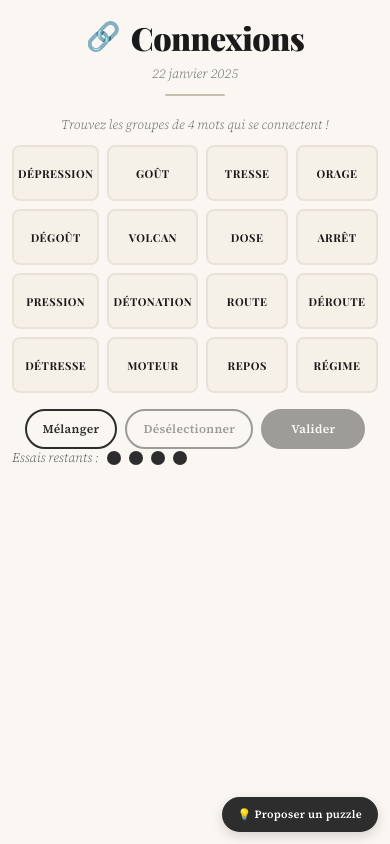
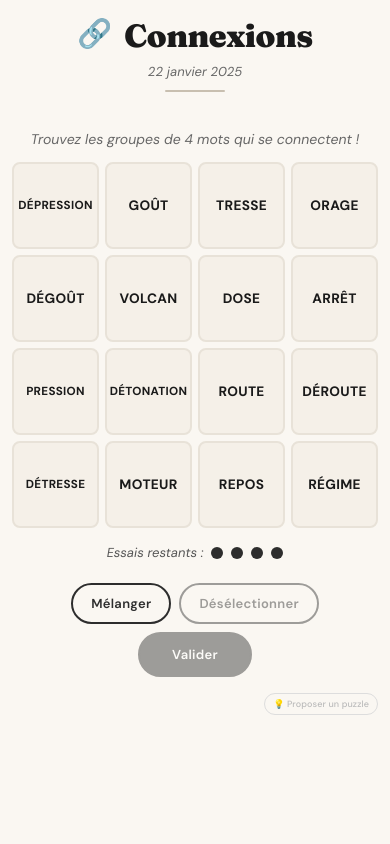
Before and after one commit to f-leroux/french-connections, a React (Create React App) app in the folder client/: page / in a window 390 px wide. Built offline with nearby package versions, Linux system fonts and the light colour scheme.

Commit message:
ui update part 2

```diff
--- a/client/src/App.jsx
+++ b/client/src/App.jsx
@@ -154,22 +154,9 @@ function App() {
           <span className="solved-emoji">{categoryEmojis[index]}</span>
           <div>
             <div className="solved-theme">{group.name.toUpperCase()}</div>
-            <div className="solved-words">{group.words.join(' · ')}</div>
+            <div className="solved-words">{group.words.map(w => w.toUpperCase()).join(' · ')}</div>
           </div>
         </div>
-      ))}
-    </div>
-  );
-
-  // Mistakes dots display
-  const MistakesDots = () => (
-    <div className="mistakes-row">
-      <span className="mistakes-label">Essais restants :</span>
-      {Array.from({ length: maxMistakes }).map((_, i) => (
-        <div
-          key={i}
-          className={`mistake-dot ${i < (maxMistakes - mistakes) ? 'active' : 'inactive'}`}
-        />
       ))}
     </div>
   );
@@ -204,12 +191,9 @@ function App() {
           puzzleComplete={puzzleComplete}
           hasMistakesLeft={hasMistakesLeft}
           generateShareText={generateShareText}
+          mistakes={mistakes}
+          maxMistakes={maxMistakes}
         />
-      )}
-
-      {/* Mistakes display */}
-      {hasMistakesLeft && !puzzleComplete && (
-        <MistakesDots />
       )}
 
       {/* Game over state */}
@@ -229,6 +213,7 @@ function App() {
       )}
 
       {/* Submit puzzle button */}
+      <div className="submit-puzzle-wrapper">
         <button
           className="submit-puzzle-button"
           onClick={() => setShowSubmissionForm(true)}
@@ -236,6 +221,7 @@ function App() {
         >
           💡 Proposer un puzzle
         </button>
+      </div>
 
       {/* Submission form modal */}
       <PuzzleSubmissionForm
--- a/client/src/components/PuzzleGrid.jsx
+++ b/client/src/components/PuzzleGrid.jsx
@@ -13,7 +13,9 @@ function PuzzleGrid({
   onGroupSelected,
   puzzleComplete,
   hasMistakesLeft,
-  generateShareText
+  generateShareText,
+  mistakes,
+  maxMistakes
 }) {
   const [selectedWords, setSelectedWords] = useState([]);
   const [shakeClass, setShakeClass] = useState('');
@@ -124,7 +126,7 @@ function PuzzleGrid({
             <span className="solved-emoji">{categoryEmojis[categoryInfo.index]}</span>
             <div>
               <div className="solved-theme">{categoryInfo.name.toUpperCase()}</div>
-              <div className="solved-words">{groupWords.join(' · ')}</div>
+              <div className="solved-words">{groupWords.map(w => w.toUpperCase()).join(' · ')}</div>
             </div>
           </div>
         );
@@ -151,6 +153,21 @@ function PuzzleGrid({
           </div>
         )}
       </div>
+
+      {/* Controls section */}
+      <div className="controls">
+        {/* Mistakes display - above buttons */}
+        {hasMistakesLeft && !puzzleComplete && (
+          <div className="mistakes-row">
+            <span className="mistakes-label">Essais restants :</span>
+            {Array.from({ length: maxMistakes }).map((_, i) => (
+              <div
+                key={i}
+                className={`mistake-dot ${i < (maxMistakes - mistakes) ? 'active' : 'inactive'}`}
+              />
+            ))}
+          </div>
+        )}
 
         {/* Button row */}
         <div className="button-row">
@@ -181,6 +198,7 @@ function PuzzleGrid({
           )}
         </div>
       </div>
+    </div>
   );
 }
 
--- a/client/src/styles/main.css
+++ b/client/src/styles/main.css
@@ -1,6 +1,6 @@
 /* client/src/styles/main.css */
 
-@import url('https://fonts.googleapis.com/css2?family=Playfair+Display:wght@700;900&family=Source+Serif+4:ital,wght@0,300;0,400;0,600;1,300&display=swap');
+@import url('https://fonts.googleapis.com/css2?family=DM+Sans:ital,wght@0,400;0,500;0,600;0,700;1,400&family=Fraunces:wght@700;900&display=swap');
 
 * {
   box-sizing: border-box;
@@ -65,36 +65,40 @@ body {
 /* ===== LAYOUT ===== */
 .app-container {
   width: 100%;
-  max-width: 560px;
+  max-width: 620px;
   margin: 0 auto;
-  padding: 24px 16px 40px;
-  font-family: 'Source Serif 4', Georgia, serif;
+  padding: 24px 16px 80px;
+  font-family: 'DM Sans', -apple-system, BlinkMacSystemFont, 'Segoe UI', sans-serif;
   text-align: center;
+  min-height: 100vh;
+  display: flex;
+  flex-direction: column;
+  justify-content: center;
 }
 
 /* ===== HEADER ===== */
 .header {
   text-align: center;
-  margin-bottom: 20px;
+  margin-bottom: 24px;
 }
 
 .logo-row {
   display: flex;
   align-items: center;
   justify-content: center;
-  gap: 10px;
-  margin-bottom: 6px;
+  gap: 12px;
+  margin-bottom: 8px;
 }
 
 .logo-icon {
-  font-size: 28px;
+  font-size: 36px;
   display: inline-block;
   animation: float 3s ease-in-out infinite;
 }
 
 h1 {
-  font-family: 'Playfair Display', Georgia, serif;
-  font-size: 38px;
+  font-family: 'Fraunces', Georgia, serif;
+  font-size: 48px;
   font-weight: 900;
   color: var(--text-dark);
   letter-spacing: -0.5px;
@@ -102,26 +106,26 @@ h1 {
 }
 
 h2 {
-  font-size: 15px;
+  font-size: 17px;
   color: #666;
   font-style: italic;
   font-weight: 300;
-  margin-top: 2px;
+  margin-top: 4px;
 }
 
 .divider {
-  width: 60px;
+  width: 80px;
   height: 2px;
   background: var(--divider);
-  margin: 12px auto 0;
+  margin: 16px auto 0;
   border-radius: 2px;
 }
 
 /* ===== INFO BAR ===== */
 .info-bar {
-  margin-top: 16px;
-  margin-bottom: 16px;
-  font-size: 15px;
+  margin-top: 20px;
+  margin-bottom: 20px;
+  font-size: 17px;
   color: #666;
   font-style: italic;
   font-weight: 300;
@@ -131,8 +135,8 @@ h2 {
 .puzzle-grid {
   display: grid;
   grid-template-columns: repeat(4, 1fr);
-  gap: 8px;
-  margin-bottom: 16px;
+  gap: 10px;
+  margin-bottom: 20px;
 }
 
 .puzzle-grid.shake-wrong {
@@ -146,22 +150,36 @@ h2 {
 /* ===== WORD CARDS / TILES ===== */
 .word-card {
   background: var(--bg-tile);
-  border-radius: 8px;
-  padding: 14px 6px;
+  border-radius: 10px;
+  padding: 8px 4px;
   display: flex;
   align-items: center;
   justify-content: center;
   border: 2px solid var(--border-tile);
-  min-height: 64px;
+  aspect-ratio: 4 / 3;
   cursor: pointer;
   transition: transform 0.15s, background 0.15s, box-shadow 0.15s;
   user-select: none;
-  font-size: 13px;
-  font-weight: 600;
-  letter-spacing: 0.8px;
+  font-weight: 700;
+  letter-spacing: 0.3px;
   text-align: center;
   color: var(--text-dark);
-  font-family: 'Playfair Display', Georgia, serif;
+  font-family: 'DM Sans', sans-serif;
+  line-height: 1.15;
+  overflow: hidden;
+}
+
+/* Dynamic font sizing based on text length - handled via data attribute */
+.word-card {
+  font-size: clamp(12px, 2.5vw, 18px);
+}
+
+.word-card.long-word {
+  font-size: clamp(10px, 2vw, 14px);
+}
+
+.word-card.very-long-word {
+  font-size: clamp(8px, 1.6vw, 12px);
 }
 
 .word-card:hover:not(.solved-tile) {
@@ -210,13 +228,14 @@ h2 {
 
 .solved-card {
   border-radius: 10px;
-  padding: 14px 20px;
+  padding: 0 20px;
   display: flex;
   align-items: center;
   gap: 14px;
   text-align: left;
-  margin-bottom: 8px;
+  margin-bottom: 10px;
   animation: fadeIn 0.5s ease;
+  aspect-ratio: 16 / 3;
 }
 
 .solved-card.category-0 {
@@ -240,27 +259,27 @@ h2 {
 }
 
 .solved-emoji {
-  font-size: 28px;
+  font-size: 32px;
   flex-shrink: 0;
 }
 
 .solved-theme {
-  font-family: 'Playfair Display', Georgia, serif;
+  font-family: 'DM Sans', sans-serif;
   font-weight: 700;
-  font-size: 15px;
-  margin-bottom: 2px;
+  font-size: 17px;
+  margin-bottom: 4px;
 }
 
 .solved-words {
-  font-size: 13px;
+  font-size: 14px;
   opacity: 0.85;
-  font-weight: 300;
-  letter-spacing: 0.3px;
+  font-weight: 400;
+  letter-spacing: 0.4px;
 }
 
 /* Legacy category name styling (for backwards compatibility) */
 .category-name {
-  font-family: 'Playfair Display', Georgia, serif;
+  font-family: 'DM Sans', sans-serif;
   font-weight: 700;
   padding: 0.5rem;
   margin-bottom: 0.5rem;
@@ -335,14 +354,14 @@ h2 {
 }
 
 .mistakes-label {
-  font-size: 13px;
+  font-size: 15px;
   color: #555;
   font-style: italic;
 }
 
 .mistake-dot {
-  width: 14px;
-  height: 14px;
+  width: 16px;
+  height: 16px;
   border-radius: 50%;
   transition: background 0.3s;
 }
@@ -370,14 +389,14 @@ h2 {
 }
 
 .button-row button {
-  padding: 10px 20px;
+  padding: 12px 24px;
   border-radius: 100px;
   border: 2px solid var(--accent-dark);
   background: transparent;
   color: var(--accent-dark);
-  font-size: 13px;
+  font-size: 15px;
   font-weight: 600;
-  font-family: 'Source Serif 4', Georgia, serif;
+  font-family: 'DM Sans', sans-serif;
   cursor: pointer;
   letter-spacing: 0.3px;
   transition: all 0.15s;
@@ -395,7 +414,7 @@ h2 {
 
 .button-row button.primary,
 .button-row button[type="submit"] {
-  padding: 10px 28px;
+  padding: 12px 32px;
   border: 2px solid var(--accent-dark);
   background: var(--accent-dark);
   color: #fff;
@@ -459,30 +478,30 @@ h2 {
 }
 
 /* ===== SUBMIT PUZZLE BUTTON ===== */
+.submit-puzzle-wrapper {
+  display: flex;
+  justify-content: flex-end;
+  margin-top: 20px;
+}
+
 .submit-puzzle-button {
-  position: fixed;
-  bottom: 20px;
-  right: 20px;
-  padding: 10px 20px;
-  background-color: var(--accent-dark);
-  color: white;
-  border: 2px solid var(--accent-dark);
+  padding: 3px 8px;
+  background: transparent;
+  color: #bbb;
+  border: 1px solid #ddd;
   border-radius: 100px;
   cursor: pointer;
-  font-size: 12px;
-  font-weight: 600;
-  font-family: 'Source Serif 4', Georgia, serif;
-  box-shadow: 0 4px 12px rgba(0, 0, 0, 0.15);
+  font-size: 9px;
+  font-weight: 500;
+  font-family: 'DM Sans', sans-serif;
   transition: all 0.15s;
-  z-index: 1000;
-  letter-spacing: 0.3px;
+  letter-spacing: 0.1px;
 }
 
 .submit-puzzle-button:hover {
-  background-color: #1a1a1a;
-  border-color: #1a1a1a;
-  transform: translateY(-2px);
-  box-shadow: 0 6px 16px rgba(0, 0, 0, 0.2);
+  background: #f0ebe3;
+  color: #888;
+  border-color: #ccc;
 }
 
 /* ===== MODAL ===== */
@@ -539,7 +558,7 @@ h2 {
 }
 
 .modal-content h2 {
-  font-family: 'Playfair Display', Georgia, serif;
+  font-family: 'Fraunces', Georgia, serif;
   font-size: 24px;
   font-weight: 700;
   margin-top: 0;
@@ -568,8 +587,8 @@ h2 {
 }
 
 .form-group label {
-  font-family: 'Playfair Display', Georgia, serif;
-  font-weight: 700;
+  font-family: 'DM Sans', sans-serif;
+  font-weight: 600;
   color: var(--text-dark);
   font-size: 14px;
 }
@@ -581,7 +600,7 @@ h2 {
   border: 2px solid var(--border-tile);
   border-radius: 8px;
   font-size: 14px;
-  font-family: 'Source Serif 4', Georgia, serif;
+  font-family: 'DM Sans', sans-serif;
   background: #fff;
   transition: border-color 0.15s, box-shadow 0.15s;
 }
@@ -620,7 +639,7 @@ h2 {
   border-radius: 100px;
   font-size: 13px;
   font-weight: 600;
-  font-family: 'Source Serif 4', Georgia, serif;
+  font-family: 'DM Sans', sans-serif;
   cursor: pointer;
   letter-spacing: 0.3px;
   transition: all 0.15s;
@@ -683,7 +702,8 @@ h2 {
 }
 
 .category-section h3 {
-  font-family: 'Playfair Display', Georgia, serif;
+  font-family: 'DM Sans', sans-serif;
+  font-weight: 600;
   margin-top: 0;
   margin-bottom: 1rem;
   font-size: 1.1rem;
@@ -709,6 +729,8 @@ h2 {
 @media (max-width: 600px) {
   .app-container {
     padding: 16px 12px 60px;
+    justify-content: flex-start;
+    min-height: auto;
   }
 
   h1 {
@@ -719,25 +741,55 @@ h2 {
     font-size: 13px;
   }
 
+  .logo-icon {
+    font-size: 28px;
+  }
+
+  .divider {
+    width: 60px;
+    margin: 10px auto 0;
+  }
+
   .word-card {
-    font-size: 11px;
-    padding: 10px 4px;
-    min-height: 56px;
-    letter-spacing: 0.5px;
+    font-size: clamp(10px, 3.5vw, 14px);
+    padding: 4px 2px;
+    border-radius: 8px;
+    font-weight: 700;
+    aspect-ratio: 1 / 1;
+  }
+
+  .word-card.long-word {
+    font-size: clamp(9px, 3vw, 12px);
+  }
+
+  .word-card.very-long-word {
+    font-size: clamp(7px, 2.5vw, 10px);
+  }
+
+  .solved-card {
+    aspect-ratio: 4 / 1;
+    padding: 0 14px;
+  }
+
+  .puzzle-grid {
+    gap: 6px;
+    margin-bottom: 16px;
   }
 
   .button-row button {
-    font-size: 12px;
-    padding: 8px 16px;
+    font-size: 13px;
+    padding: 10px 18px;
   }
 
   .info-bar {
-    font-size: 13px;
-    margin-bottom: 12px;
+    font-size: 14px;
+    margin-bottom: 14px;
+    margin-top: 14px;
   }
 
   .solved-card {
     padding: 12px 16px;
+    border-radius: 10px;
   }
 
   .solved-emoji {
@@ -752,11 +804,22 @@ h2 {
     font-size: 12px;
   }
 
+  .mistakes-label {
+    font-size: 13px;
+  }
+
+  .mistake-dot {
+    width: 12px;
+    height: 12px;
+  }
+
   .submit-puzzle-button {
-    bottom: 12px;
-    right: 12px;
-    padding: 8px 14px;
-    font-size: 11px;
+    padding: 4px 8px;
+    font-size: 9px;
+  }
+
+  .submit-puzzle-wrapper {
+    margin-top: 16px;
   }
 
   .words-grid {
```
Also changed, not shown: client/src/components/WordCard.jsx (+7 -0 lines). Lines whose indentation alone changed are shown as unchanged.
